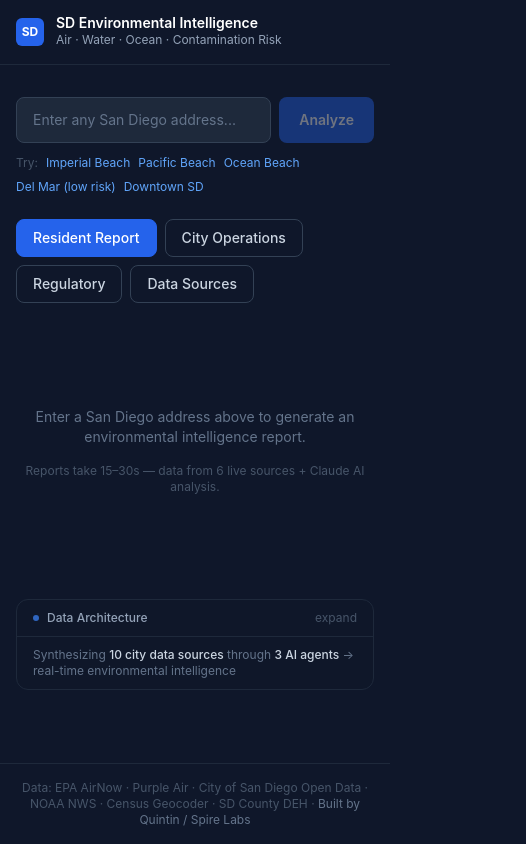
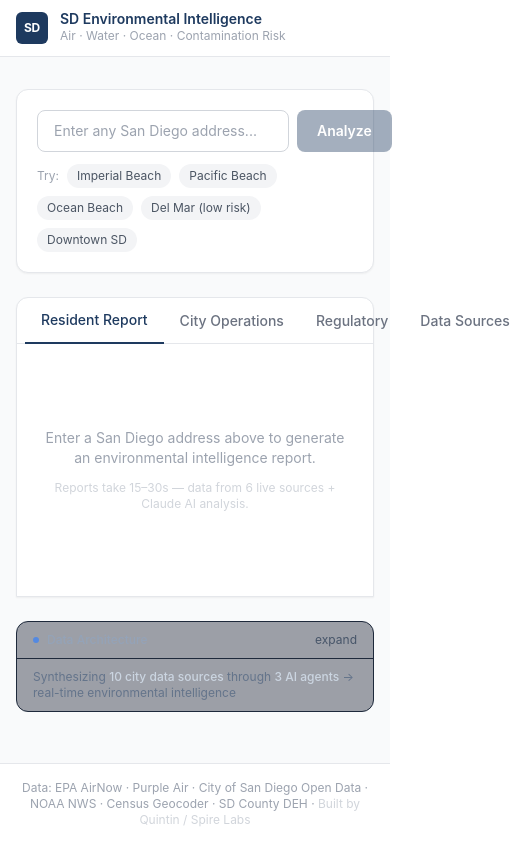
Before and after one commit to orpheuscode/sd-environmental-intelligence, a Next.js app in the folder frontend/: page / in a window 390 px wide. Shown: the whole page, 526 px wide, since content can reach past the window. Built offline with nearby package versions, Linux system fonts and the light colour scheme.

Commit message:
UI overhaul — white theme, terminal loading, big number metrics

```diff
--- a/frontend/app/globals.css
+++ b/frontend/app/globals.css
@@ -3,8 +3,8 @@
 @tailwind utilities;
 
 :root {
-  --background: #0f172a;
-  --foreground: #f1f5f9;
+  --background: #ffffff;
+  --foreground: #0f172a;
 }
 
 body {
@@ -18,3 +18,7 @@ body {
     text-wrap: balance;
   }
 }
+
+.styled-report p { color: #1e293b !important; font-size: 1rem !important; }
+.styled-report li { color: #1e293b !important; }
+.styled-report strong { font-weight: 700 !important; }
--- a/frontend/app/page.tsx
+++ b/frontend/app/page.tsx
@@ -46,6 +46,13 @@ const REPORT_TABS: { key: Exclude<Tab, 'sources'>; label: string; endpoint: stri
   { key: 'resident',   label: 'Resident Report',  endpoint: '/api/report' },
   { key: 'city',       label: 'City Operations',  endpoint: '/api/city-ops' },
   { key: 'regulatory', label: 'Regulatory',        endpoint: '/api/regulatory' },
+];
+
+const ALL_TABS: { key: Tab; label: string }[] = [
+  { key: 'resident',   label: 'Resident Report' },
+  { key: 'city',       label: 'City Operations' },
+  { key: 'regulatory', label: 'Regulatory' },
+  { key: 'sources',    label: 'Data Sources' },
 ];
 
 const TAB_SKELETONS: Record<Exclude<Tab, 'sources'>, React.ReactNode> = {
@@ -123,28 +130,32 @@ export default function Home() {
   };
 
   return (
-    <div className="min-h-screen bg-[#0f172a] text-white flex flex-col">
-      {/* Header */}
-      <header className="border-b border-slate-800 px-4 py-4">
+    <div className="min-h-screen bg-gray-50 text-gray-900 flex flex-col">
+
+      {/* ── Top nav ─────────────────────────────────────────────────────── */}
+      <header className="bg-white border-b border-gray-200 px-4 py-3 sticky top-0 z-10">
         <div className="max-w-4xl mx-auto flex items-center justify-between gap-4">
           <div className="flex items-center gap-3">
-            <div className="w-7 h-7 rounded-md bg-blue-600 flex items-center justify-center text-xs font-bold">
+            <div className="w-8 h-8 rounded-md bg-[#1e3a5f] flex items-center justify-center text-xs font-bold text-white tracking-tight">
               SD
             </div>
             <div>
-              <h1 className="font-semibold text-sm leading-none">SD Environmental Intelligence</h1>
-              <p className="text-slate-400 text-xs mt-0.5">
+              <h1 className="font-semibold text-sm text-[#1e3a5f] leading-none">
+                SD Environmental Intelligence
+              </h1>
+              <p className="text-gray-400 text-xs mt-0.5">
                 Air · Water · Ocean · Contamination Risk
               </p>
             </div>
           </div>
-          <span className="text-slate-500 text-xs hidden sm:block">Claude Impact Lab 2026</span>
+          <span className="text-gray-300 text-xs hidden sm:block">Claude Impact Lab 2026</span>
         </div>
       </header>
 
       <main className="flex-1 max-w-4xl w-full mx-auto px-4 py-8 space-y-6">
 
-        {/* 1. Address input */}
+        {/* ── Address input card ──────────────────────────────────────────── */}
+        <div className="bg-white rounded-xl border border-gray-200 shadow-sm p-5">
           <AddressInput
             address={address}
             setAddress={setAddress}
@@ -158,51 +169,48 @@ export default function Home() {
               else runTab(activeTab, addr);
             }}
           />
+        </div>
 
-        {/* 2. Tab bar */}
-        <div className="flex flex-wrap gap-2">
-          {REPORT_TABS.map(tab => (
+        {/* ── Tab bar — underline style ───────────────────────────────────── */}
+        <div className="bg-white rounded-t-xl border border-gray-200 shadow-sm">
+          <div className="flex border-b border-gray-200 px-2">
+            {ALL_TABS.map(tab => {
+              const isActive = activeTab === tab.key;
+              const hasResult = tab.key !== 'sources' && !!results[tab.key as Exclude<Tab, 'sources'>];
+              return (
                 <button
                   key={tab.key}
                   onClick={() => handleTabClick(tab.key)}
                   disabled={loading}
-              className={`px-4 py-2 rounded-lg text-sm font-medium border transition-colors ${
-                activeTab === tab.key
-                  ? 'bg-blue-600 border-blue-600 text-white'
-                  : 'border-slate-700 text-slate-300 hover:text-white hover:border-slate-500'
-              } disabled:opacity-40 disabled:cursor-not-allowed`}
+                  className={`relative px-4 py-3 text-sm font-medium transition-colors whitespace-nowrap disabled:opacity-40 disabled:cursor-not-allowed ${
+                    isActive
+                      ? 'text-[#1e3a5f] border-b-2 border-[#1e3a5f] -mb-px'
+                      : 'text-gray-500 hover:text-gray-800'
+                  }`}
                 >
                   {tab.label}
-              {results[tab.key] && !loading && (
-                <span className="ml-2 inline-block w-1.5 h-1.5 rounded-full bg-emerald-400 align-middle" />
+                  {hasResult && !loading && (
+                    <span className="ml-1.5 inline-block w-1.5 h-1.5 rounded-full bg-emerald-500 align-middle" />
+                  )}
+                  {tab.key === 'sources' && aggregatedRawData && (
+                    <span className="ml-1.5 inline-block w-1.5 h-1.5 rounded-full bg-blue-400 align-middle" />
                   )}
                 </button>
-          ))}
-
-          <button
-            onClick={() => handleTabClick('sources')}
-            disabled={loading}
-            className={`px-4 py-2 rounded-lg text-sm font-medium border transition-colors ${
-              activeTab === 'sources'
-                ? 'bg-slate-700 border-slate-600 text-white'
-                : 'border-slate-700 text-slate-300 hover:text-white hover:border-slate-500'
-            } disabled:opacity-40 disabled:cursor-not-allowed`}
-          >
-            Data Sources
-            {aggregatedRawData && (
-              <span className="ml-2 inline-block w-1.5 h-1.5 rounded-full bg-blue-400 align-middle" />
-            )}
-          </button>
+              );
+            })}
           </div>
 
-        {/* 3. Loading — progress + skip anchor + skeleton */}
+          {/* ── Tab content area ──────────────────────────────────────────── */}
+          <div className="p-5">
+
+            {/* Loading */}
             {loading && activeTab !== 'sources' && (
               <div className="space-y-4">
                 <ProgressSteps step={progressStep} />
                 <div className="text-center">
                   <button
                     onClick={scrollToResults}
-                className="text-xs text-slate-500 hover:text-slate-300 border border-slate-700 hover:border-slate-600 px-4 py-1.5 rounded-full transition-colors"
+                    className="text-xs text-gray-400 hover:text-gray-600 border border-gray-200 hover:border-gray-300 px-4 py-1.5 rounded-full transition-colors"
                   >
                     Skip to results ↓
                   </button>
@@ -211,23 +219,20 @@ export default function Home() {
               </div>
             )}
 
-        {/* 4. Report output anchor */}
-        <div id="report-output">
-
             {/* Error */}
             {error && !loading && (
-            <div className="bg-red-950/50 border border-red-900 rounded-xl px-5 py-4 space-y-3">
+              <div className="bg-red-50 border border-red-200 rounded-lg px-5 py-4 space-y-3">
                 <div className="flex items-start gap-3">
-                <span className="text-red-400 text-lg leading-none flex-shrink-0">✕</span>
+                  <span className="text-red-500 text-lg leading-none flex-shrink-0">✕</span>
                   <div>
-                  <p className="text-red-300 text-sm font-medium">Analysis failed</p>
-                  <p className="text-red-400/70 text-xs mt-1 font-mono break-all">{error}</p>
+                    <p className="text-red-700 text-sm font-medium">Analysis failed</p>
+                    <p className="text-red-500 text-xs mt-1 font-mono break-all">{error}</p>
                   </div>
                 </div>
                 {lastFailedTab && address.trim() && (
                   <button
                     onClick={() => runTab(lastFailedTab)}
-                  className="text-xs border border-red-800 text-red-400 hover:text-red-200 hover:border-red-600 px-3 py-1.5 rounded-lg transition-colors"
+                    className="text-xs border border-red-300 text-red-600 hover:text-red-800 hover:border-red-400 px-3 py-1.5 rounded-lg transition-colors"
                   >
                     Retry
                   </button>
@@ -241,6 +246,7 @@ export default function Home() {
             )}
 
             {/* Report results */}
+            <div id="report-output">
               {!loading && currentResult && activeTab !== 'sources' && (
                 <div className="space-y-6">
                   {activeTab === 'resident' && currentResult.reports.resident_report && (
@@ -271,37 +277,39 @@ export default function Home() {
 
               {/* Empty state */}
               {!loading && !currentResult && !error && activeTab !== 'sources' && (
-            <div className="text-center py-20 space-y-4">
-              {/* Pre-analysis media feed */}
+                <div className="text-center py-16 space-y-3">
                   {activeTab === 'city' && (
                     <div className="text-left mb-8">
                       <MediaFeed label="Live Local Environmental News" />
                     </div>
                   )}
-              <p className="text-slate-500 text-sm">
+                  <p className="text-gray-400 text-sm">
                     Enter a San Diego address above to generate an environmental intelligence report.
                   </p>
-              <p className="text-slate-600 text-xs">
+                  <p className="text-gray-300 text-xs">
                     Reports take 15–30s — data from {activeTab === 'resident' ? '6' : '5'} live sources + Claude AI analysis.
                   </p>
                 </div>
               )}
+            </div>
 
-        </div>{/* end #report-output */}
+          </div>
+        </div>
 
-        {/* 5. Data Architecture flow viz — always at bottom */}
+        {/* ── Data architecture flow viz ──────────────────────────────────── */}
         <DataFlowViz />
 
       </main>
 
-      {/* Footer */}
-      <footer className="border-t border-slate-800 px-4 py-4">
-        <p className="text-slate-600 text-xs text-center max-w-4xl mx-auto">
+      {/* ── Footer ──────────────────────────────────────────────────────── */}
+      <footer className="border-t border-gray-200 bg-white px-4 py-4 mt-4">
+        <p className="text-gray-400 text-xs text-center max-w-4xl mx-auto">
           Data: EPA AirNow · Purple Air · City of San Diego Open Data ·
           NOAA NWS · Census Geocoder · SD County DEH ·{' '}
-          <span className="text-slate-500">Built by Quintin / Spire Labs</span>
+          <span className="text-gray-300">Built by Quintin / Spire Labs</span>
         </p>
       </footer>
+
     </div>
   );
 }
--- a/frontend/components/AddressInput.tsx
+++ b/frontend/components/AddressInput.tsx
@@ -18,26 +18,26 @@ interface Props {
 
 export default function AddressInput({ address, setAddress, loading, onSubmit, onDemoSelect }: Props) {
   return (
-    <div className="w-full max-w-3xl mx-auto">
+    <div className="w-full">
       <form onSubmit={onSubmit} className="flex gap-2 mb-3">
         <input
           type="text"
           value={address}
           onChange={e => setAddress(e.target.value)}
           placeholder="Enter any San Diego address..."
-          className="flex-1 bg-slate-800 border border-slate-700 rounded-lg px-4 py-3 text-white placeholder-slate-500 focus:outline-none focus:border-blue-500 transition-colors text-sm"
+          className="flex-1 bg-white border border-gray-300 rounded-lg px-4 py-2.5 text-gray-900 placeholder-gray-400 focus:outline-none focus:border-blue-500 focus:ring-1 focus:ring-blue-500 transition-colors text-sm"
         />
         <button
           type="submit"
           disabled={loading || !address.trim()}
-          className="bg-blue-600 hover:bg-blue-500 disabled:opacity-40 disabled:cursor-not-allowed text-white font-semibold px-5 py-3 rounded-lg transition-colors text-sm whitespace-nowrap"
+          className="bg-[#1e3a5f] hover:bg-[#162d4a] disabled:opacity-40 disabled:cursor-not-allowed text-white font-semibold px-5 py-2.5 rounded-lg transition-colors text-sm whitespace-nowrap"
         >
           {loading ? 'Analyzing...' : 'Analyze'}
         </button>
       </form>
 
       <div className="flex items-center gap-2 flex-wrap">
-        <span className="text-slate-600 text-xs">Try:</span>
+        <span className="text-gray-400 text-xs">Try:</span>
         {DEMO_ADDRESSES.map(d => (
           <button
             key={d.value}
@@ -47,7 +47,7 @@ export default function AddressInput({ address, setAddress, loading, onSubmit, o
               setAddress(d.value);
               onDemoSelect(d.value);
             }}
-            className="text-xs text-blue-400 hover:text-blue-300 disabled:opacity-40 disabled:cursor-not-allowed transition-colors"
+            className="text-xs bg-gray-100 text-gray-600 hover:bg-gray-200 disabled:opacity-40 disabled:cursor-not-allowed px-2.5 py-1 rounded-full transition-colors"
           >
             {d.label}
           </button>
```
Also changed, not shown: frontend/components/StyledReport.tsx (+16 -11 lines), 2 other files (tests, documents, lock files or other folders). Lines whose indentation alone changed are shown as unchanged.
